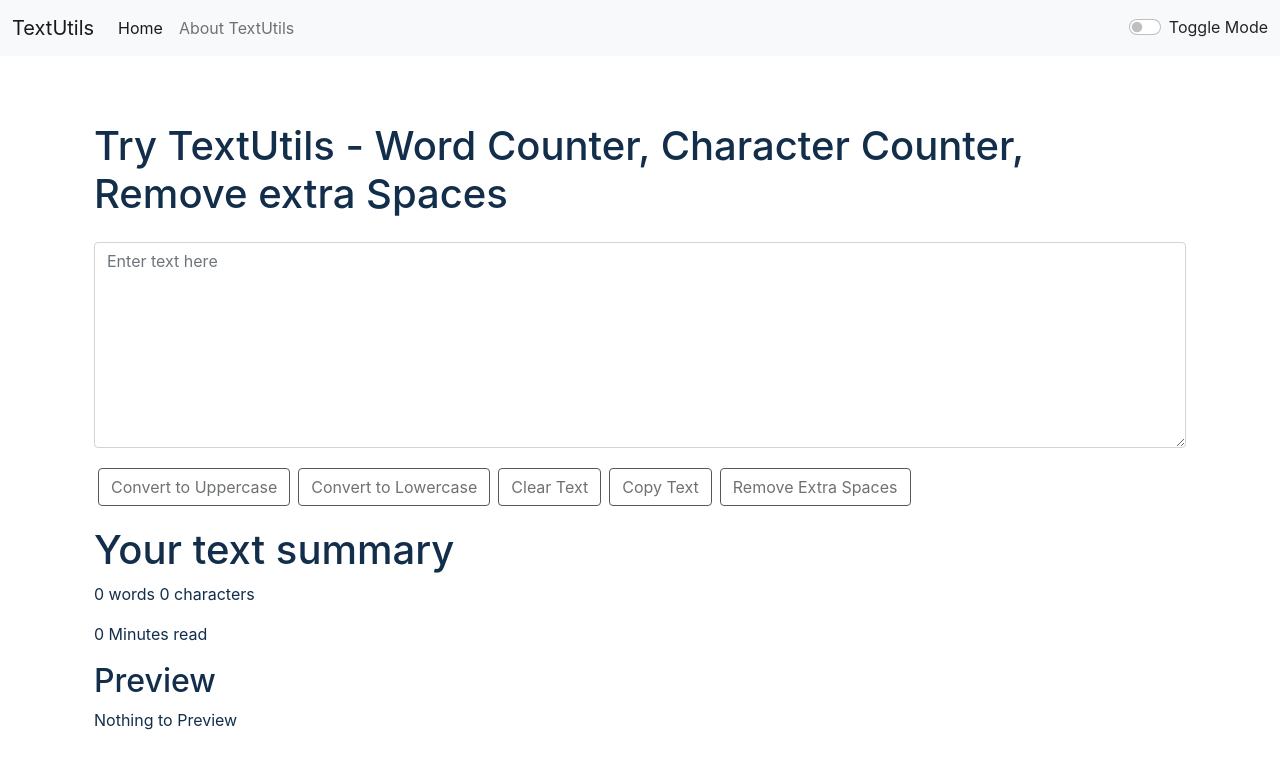
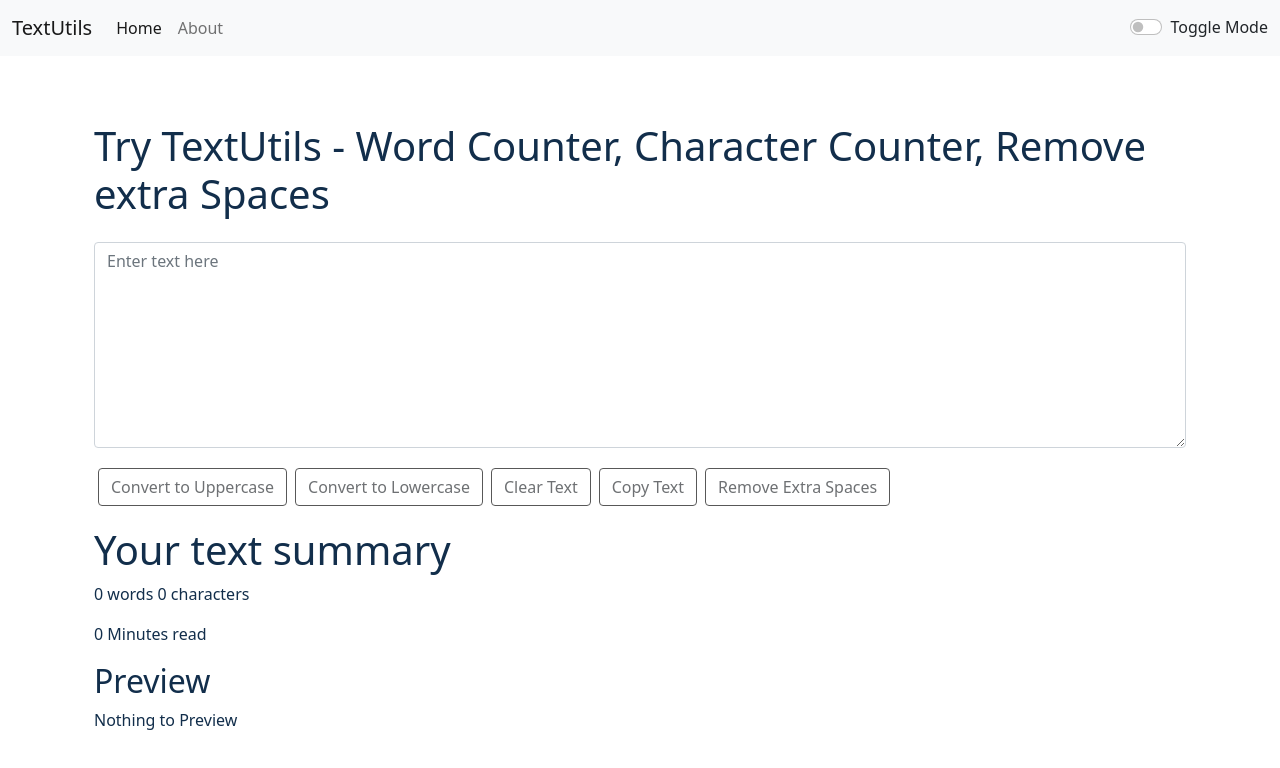
Before and after one commit to vivek25894/TextUtils-React, a React (Create React App) app: page / in a window 1280 px wide. Shown: the top 768 px of the page. Built offline with nearby package versions, Linux system fonts and the light colour scheme.

Commit message:
More fixes

```diff
--- a/src/App.js
+++ b/src/App.js
@@ -84,7 +84,7 @@ function App() {
   return (
     <>
       <Router>
-        <Navbar title="TextUtils" about="About TextUtils" mode={mode} toggleMode={toggleMode} />
+        <Navbar title="TextUtils" about="About" mode={mode} toggleMode={toggleMode} />
         <Alert alert={alert} />
         <div className="container my-3">
           <Routes>
--- a/src/components/About.js
+++ b/src/components/About.js
@@ -34,7 +34,7 @@ export default function About(props) {
     return (
         <>
             <div className="container py-1" >
-                <h1 className="my-3" style={{color: props.mode === 'dark' ? 'white' : '#042743'}}>About TextUtils</h1>
+                <h1 className="my-3" style={{color: props.mode === 'dark' ? 'white' : '#042743'}}>About Us</h1>
                 <div className="accordion" id="accordionExample" style={myStyle}>
                     <div className="accordion-item">
                         <h2 className="accordion-header" id="headingOne">
--- a/src/components/TextForm.js
+++ b/src/components/TextForm.js
@@ -18,10 +18,7 @@ const TextForm = (props) => {
     }
 
     const handleCopy = () => {
-        var text = document.getElementById("myBox");
-        text.select();
         navigator.clipboard.writeText(text.value);
-        document.getSelection().removeAllRanges();
         props.showAlert("Copied to Clipboard!", "success");
     }
 
--- a/src/index.css
+++ b/src/index.css
@@ -1,13 +1,3 @@
-body {
-  margin: 0;
-  font-family: -apple-system, BlinkMacSystemFont, 'Segoe UI', 'Roboto', 'Oxygen',
-    'Ubuntu', 'Cantarell', 'Fira Sans', 'Droid Sans', 'Helvetica Neue',
-    sans-serif;
-  -webkit-font-smoothing: antialiased;
-  -moz-osx-font-smoothing: grayscale;
+.accordion-button::after {
+  filter: invert(1);
 }
-
-code {
-  font-family: source-code-pro, Menlo, Monaco, Consolas, 'Courier New',
-    monospace;
-}
```
